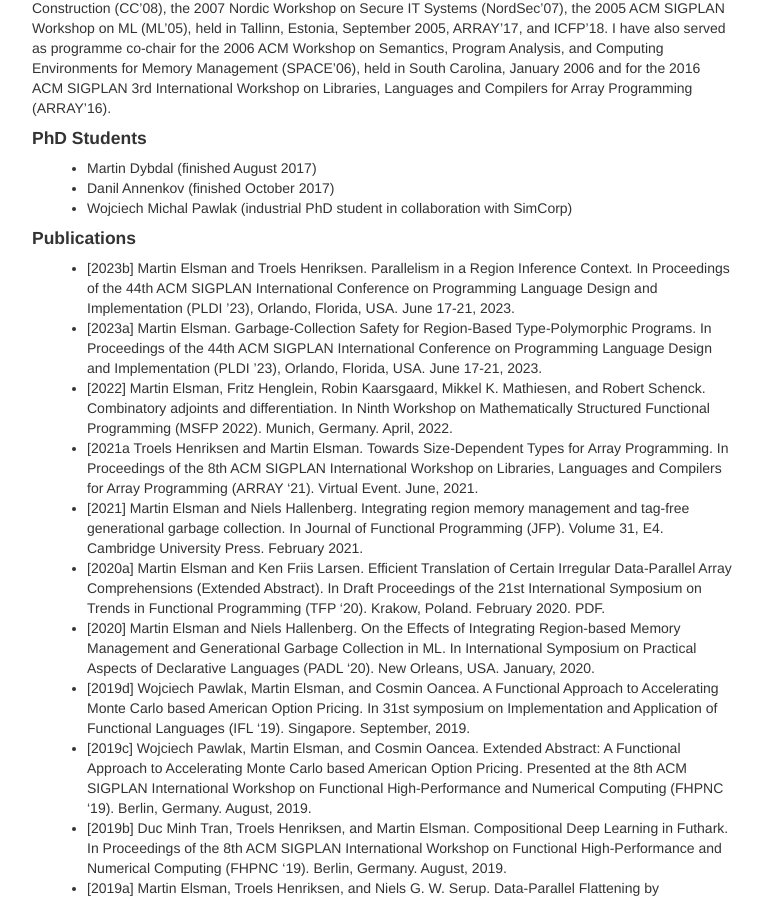
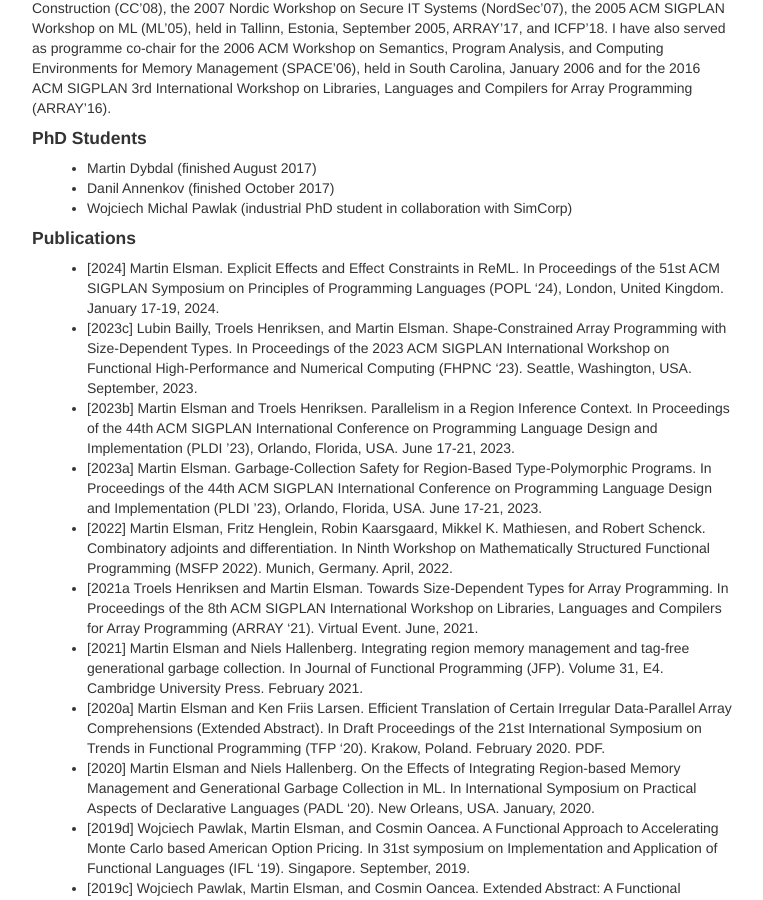
Before and after one commit to melsman/melsman.github.io, a Jekyll site: the page built from cv.md, in a window 1280 px wide and 900 px high, scrolled down 4305 px. Shown: the whole window, without its empty margins (258-1021 px from the left). Built offline with Jekyll 4.4.1, drawn with Linux system fonts in a browser that asks for light colours; nearby versions of some CDN libraries.

```diff
--- a/cv.md
+++ b/cv.md
@@ -339,6 +339,10 @@ on Libraries, Languages and Compilers for Array Programming (ARRAY'16).
 
 #### Publications
 
+* [2024] Martin Elsman. Explicit Effects and Effect Constraints in ReML. In Proceedings of the 51st ACM SIGPLAN Symposium on Principles of Programming Languages (POPL '24), London, United Kingdom. January 17-19, 2024.
+
+* [2023c] Lubin Bailly, Troels Henriksen, and Martin Elsman. Shape-Constrained Array Programming with Size-Dependent Types. In Proceedings of the 2023 ACM SIGPLAN International Workshop on Functional High-Performance and Numerical Computing (FHPNC '23). Seattle, Washington, USA. September, 2023.
+
 * [2023b] Martin Elsman and Troels Henriksen. Parallelism in a Region Inference Context. In Proceedings of the 44th ACM SIGPLAN International Conference on Programming Language Design and Implementation (PLDI ’23), Orlando, Florida, USA. June 17-21, 2023.
 
 * [2023a] Martin Elsman. Garbage-Collection Safety for Region-Based Type-Polymorphic Programs. In Proceedings of the 44th ACM SIGPLAN International Conference on Programming Language Design and Implementation (PLDI ’23), Orlando, Florida, USA. June 17-21, 2023.
```
Also changed, not shown: papers.md (+2 -2 lines), 1 other file.
